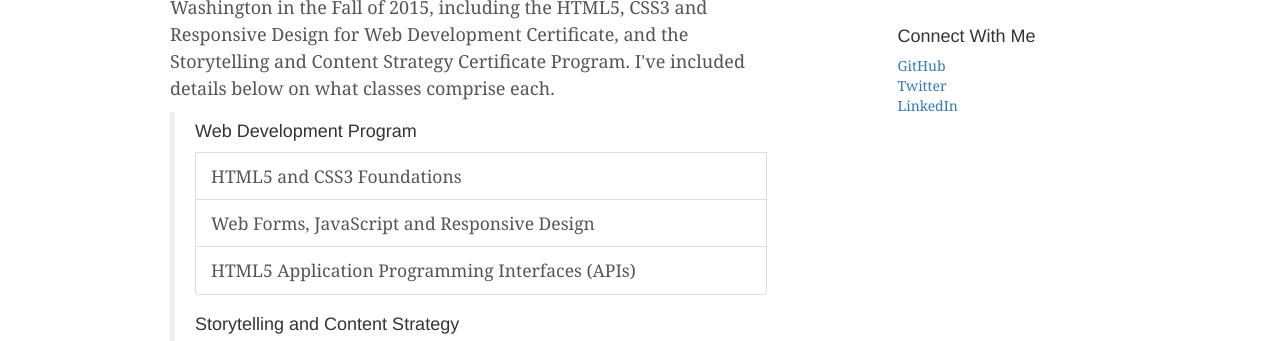
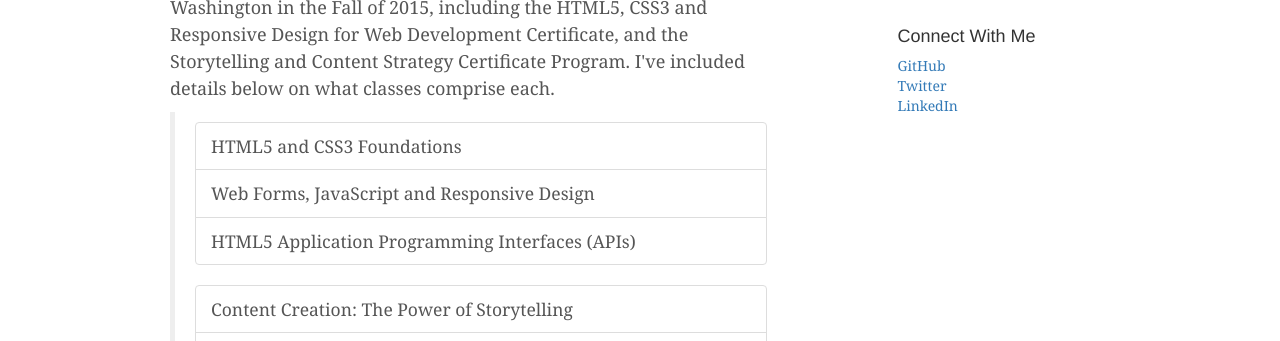
Before and after one commit to ctrill/Portfolio, a plain HTML site: page blog.html in a window 1280 px wide. Shown: the part 572-913 px from the top of the page. Drawn offline with nearby package versions, Linux system fonts and the light colour scheme; a script that the page names is missing; files whose address does not match are found by name.

Commit message:
fixed issue ready to submit

```diff
--- a/blog.html
+++ b/blog.html
@@ -50,13 +50,11 @@
             <p>I enrolled in two continuing education programs at the University of Washington in the Fall of 2015, including the HTML5, CSS3 and Responsive Design for Web Development Certificate, and the Storytelling and Content Strategy Certificate Program.  I've included details below on what classes comprise each.</p>
             <blockquote>
               <div class="list-group">
-              <h4>Web Development Program</h4>
               <a href="htp://www.pce.uw.edu/courses/html5-css3-foundations/downtown-seattle-autumn-2015/" class="list-group-item" target="_blank">HTML5 and CSS3 Foundations</a>
               <a href="http://www.pce.uw.edu/courses/web-forms-javascript-rwd/downtown-seattle-winter-2016/" class="list-group-item" target="_blank">Web Forms, JavaScript and Responsive Design</a>
               <a href="http://www.pce.uw.edu/courses/html5-apis/downtown-seattle-spring-2016/" class="list-group-item" target="_blank">HTML5 Application Programming Interfaces (APIs)</a>
               </div>
               <ul class="list-group">
-              <h4>Storytelling and Content Strategy</h4>
               <li class="list-group-item">Content Creation: The Power of Storytelling</li>
               <li class="list-group-item">Content Strategy: Crafting the User Experience</li>
               <li class="list-group-item">Content Science: Data Analysis and Understanding the Problem</li>
```
